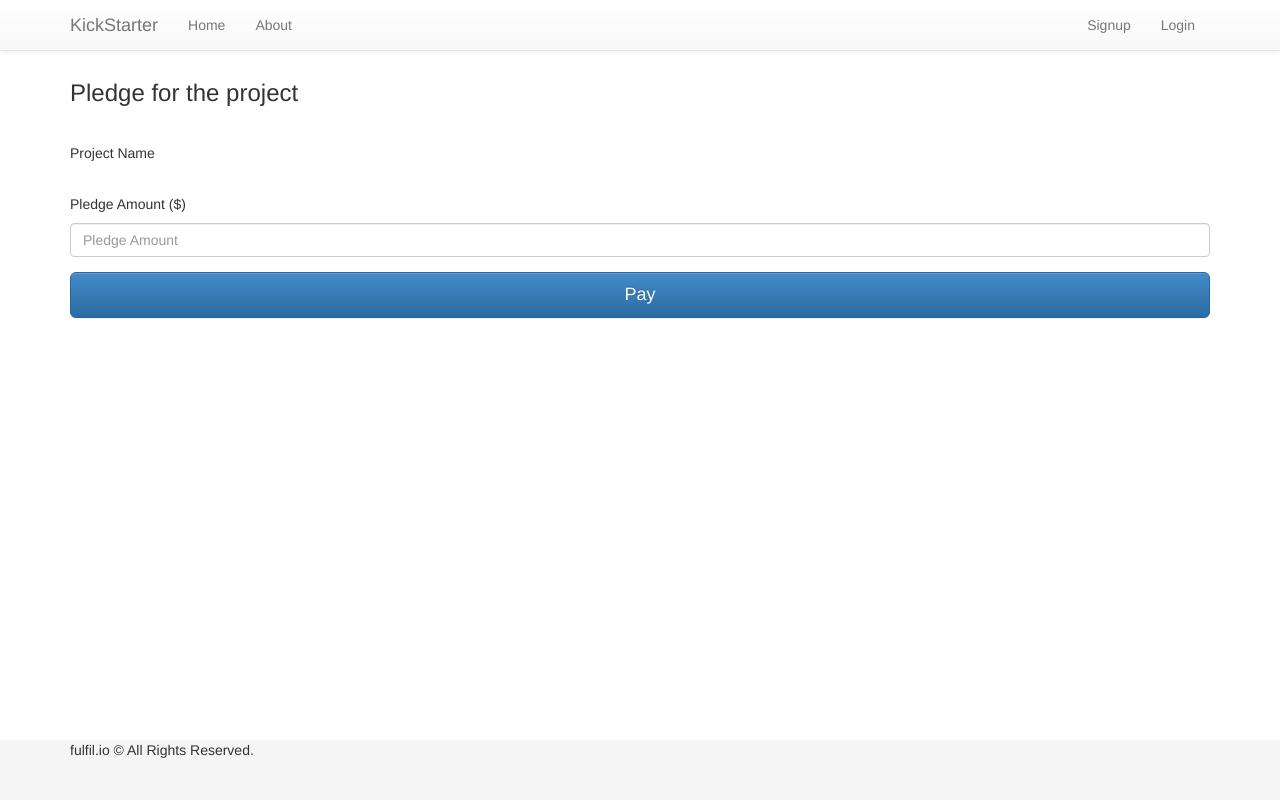
After one commit to jainpiyush111/kickstarter-app, a Flask app: page /newPledge in a window 1280 px wide. The commit adds this page. Run offline with Flask 2, Linux system fonts and the light colour scheme; some libraries are stand-ins or nearby versions.

Commit message:
still working

```diff
--- a/app.py
+++ b/app.py
@@ -3,7 +3,8 @@ from flask.ext.sqlalchemy import SQLAlchemy
 import logging
 from logging import Formatter, FileHandler
 from forms import *
-from models import User, Projects
+import flask_login
+from models import User, Projects, Pledges
 from flask.ext.login import *
 import flask_login_auth
 
@@ -47,10 +48,13 @@ def login_required(test):
 #----------------------------------------------------------------------------#
 
 
-@app.route('/')
+@app.route('/', methods=['GET', 'POST'])
 def home():
-    return render_template('pages/placeholder.home.html',)
-
+    form = Search(request.form)
+    if request.method == 'POST':
+       print form.search.data
+       return redirect(url_for('home'))
+    return render_template('pages/placeholder.home.html',form=form)
 
 @app.route('/about')
 def about():
@@ -104,6 +108,17 @@ def index():
     project = flask_login_auth.show_project(session['usersid'])
     session['project'] = project
     return render_template('pages/placeholder.home.html', session=session)
+
+
+@app.route('/newPledge', methods=['GET', 'POST'])
+def newPledge():
+    form = NewPledge(request.form)
+    if request.method == 'POST':
+       pledge = Pledges(session['usersid'],form.amount.data)
+       db.session.add(pledge)
+       db.session.commit()
+       return redirect(url_for('home'))
+    return render_template('pages/placeholder.pledge.html', form=form)
 
 
 @app.route('/register', methods=['GET', 'POST'])
--- a/config.py
+++ b/config.py
@@ -13,4 +13,6 @@ SECRET_KEY = 'my precious'
 # Connect to the database
 # SQLALCHEMY_DATABASE_URI = 'sqlite:///' + os.path.join(basedir, 'database.db')
 
-SQLALCHEMY_DATABASE_URI = 'postgres://nwpzolgh:wZbR4Q7D1YpI0PI0velMGKyFkKxPEuHi@elmer.db.elephantsql.com:5432/nwpzolgh'
+
+# SQLALCHEMY_DATABASE_URI = 'postgres://nwpzolgh:wZbR4Q7D1YpI0PI0velMGKyFkKxPEuHi@elmer.db.elephantsql.com:5432/nwpzolgh'
+SQLALCHEMY_DATABASE_URI = 'postgresql://fulfil:@localhost:5432/kickstarterapp'
--- a/forms.py
+++ b/forms.py
@@ -39,6 +39,18 @@ class CreateProject(Form):
         'Funding End Date', validators=[DataRequired(), Length(min=6, max=500)]
     )
 
+class Search(Form):
+    search = TextField(
+        'Search', validators=[DataRequired(), Length(min=6, max=25)]
+    )
+
+
+class NewPledge(Form):
+
+    amount = TextField(
+        'Pledge Amount', validators=[DataRequired(), Length(min=6, max=40)]
+    )
+
 
 class LoginForm(Form):
     name = TextField('Username', [DataRequired()])
--- a/templates/layouts/main.html
+++ b/templates/layouts/main.html
@@ -55,22 +55,26 @@
             <li {% if request.endpoint == 'home' %} class="active" {% endif %}><a href="{{ url_for('home') }}">Home</a></li>
             <li {% if request.endpoint == 'about' %} class="active" {% endif %}><a href="{{ url_for('about') }}">About</a></li>
             {% if session['name'] %}
-            <li {% if request.endpoint == 'create' %} class="active" {% endif %}><a href="{{ url_for('create') }}">Create Project</a></li>
-
-
-            <li> <a>
-            Hi {{ session['name'] }}!
-            {% endif %}</a></li>
-
+            <li {% if request.endpoint == 'create' %} class="active" {% endif %}><a href="{{ url_for('create') }}">Create Project {% endif %}</a></li>
 
           </ul>
           <ul class="nav navbar-nav pull-right">{% if session['name'] %}
+          <li><a>
+            <form method="post" class="form">
+            {{ form.search(class_ = 'form-control first-input', placeholder = form.search.label.text, required = true, autofocus = true) }}
+            <input type="submit" value="Search" class="btn btn-primary">
+            </form>
+            </a></li>
+          <li> <a>
+            Hi {{ session['name'] }}!
+            </a></li>
+
           <li><a href="{{ url_for('logout') }}">Logout</a></li>
 
-{% else %}
+          {% else %}
              <li><a href="{{ url_for('register') }}">Signup</a></li>
             <li><a href="{{ url_for('login') }}">Login</a></li>
-{% endif %}
+          {% endif %}
           </ul>
         </div><!--/.nav-collapse -->
       </div>
--- a/templates/pages/placeholder.create.html
+++ b/templates/pages/placeholder.create.html
@@ -1,8 +1,7 @@
-{% extends 'layouts/form.html' %}
-{% block title %}Register{% endblock %}
+{% extends 'layouts/main.html' %}
 {% block content %}
   <form method="post" class="form">
-    <h3 class="form-heading">Create a New Project  <a href="{{ url_for('home') }}" title="Back to homepage"><i class="fa fa-home pull-right"></i></a></h3>
+    <h3 class="form-heading">Create a New Project</h3>
     <br>
     <h5>Project Name <h5> {{ form.name(class_ = 'form-control first-input', placeholder = form.name.label.text, required = true, autofocus = true) }} <br>
     <h5>Short Description <h5> {{ form.short_desc(class_ = 'form-control', placeholder = form.short_desc.label.text, required = true) }} <br>
--- a/templates/pages/placeholder.home.html
+++ b/templates/pages/placeholder.home.html
@@ -33,10 +33,6 @@
 </tbody>
     </table>
     </form>
-</div>
-
-
-
 
 
 
--- /dev/null
+++ b/templates/pages/placeholder.pledge.html
@@ -0,0 +1,11 @@
+{% extends 'layouts/main.html' %}
+{% block content %}
+  <form method="post" class="form">
+    <h3 class="form-heading">Pledge for the project </h3>
+    <br>
+    <h5>Project Name <h5> <br>
+    <h5>Pledge Amount ($)<h5>{{ form.amount(class_ = 'form-control ', placeholder = form.amount.label.text, required = true) }} <br>
+
+    <input type="submit" value="Pay" class="btn btn-primary btn-lg btn-block">
+ </form>
+{% endblock %}
```
Also changed, not shown: models.py (+9 -1 lines), templates/pages/placeholder.about.html (+5 -6 lines).
